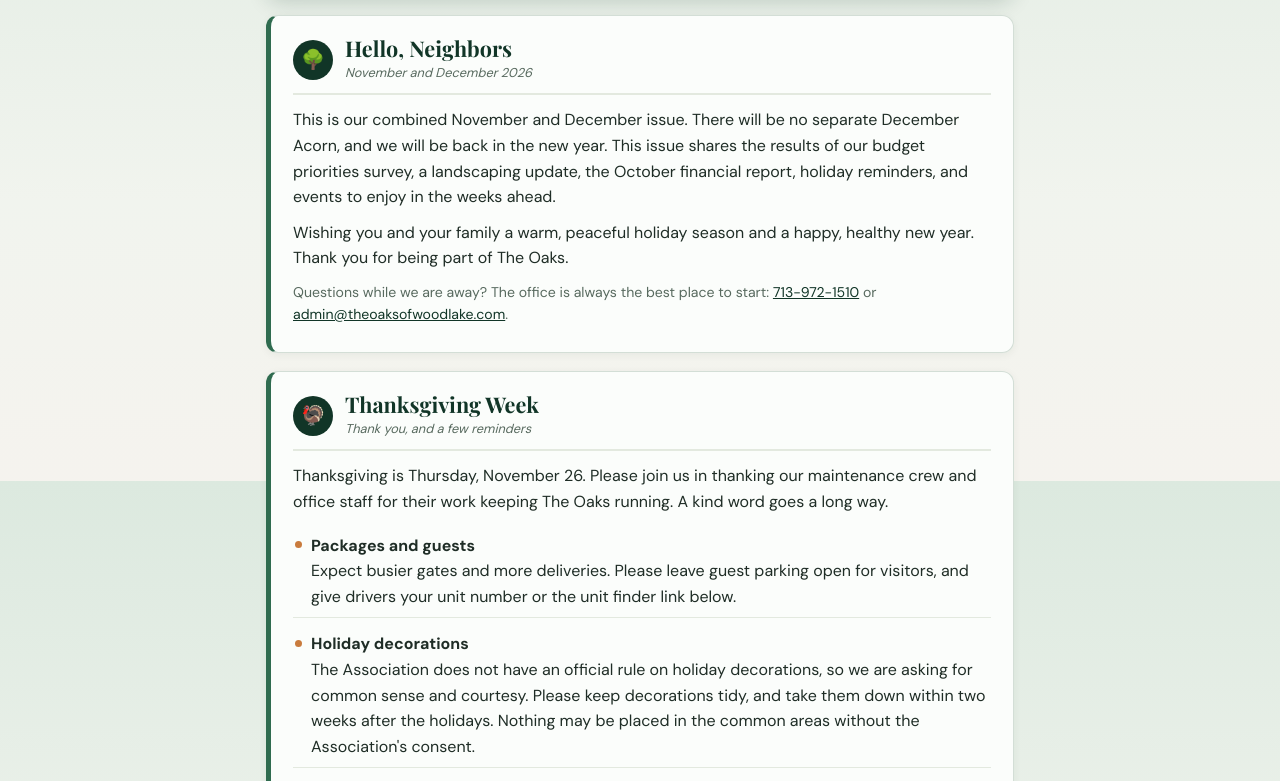
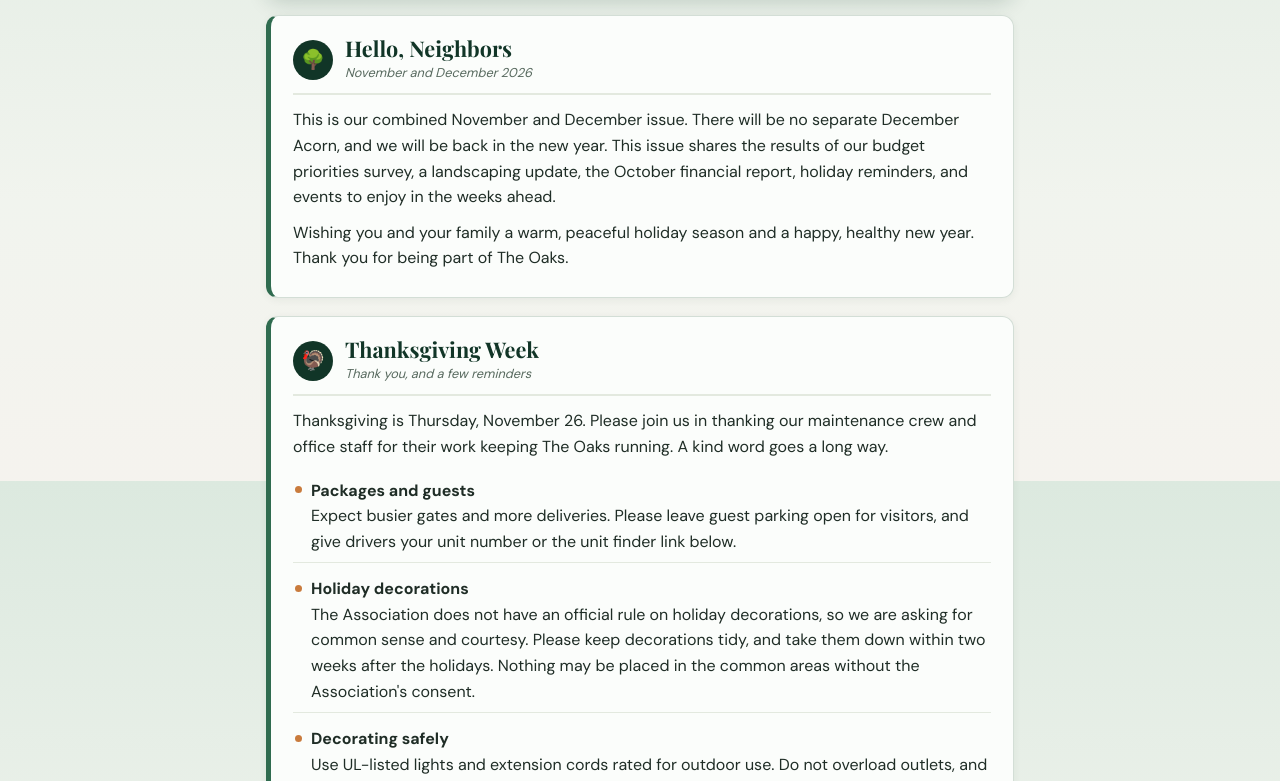
Before and after one commit to Lajonesin/the-acorn-newsletter, a plain HTML site: page index.html in a window 1280 px wide. Shown: the part 319-1100 px from the top of the page. Drawn offline with nearby package versions, Linux system fonts and the light colour scheme.

Commit message:
Remove 'Questions while we are away' line from opening card
Co-Authored-By: Claude Sonnet 5.5 <noreply@anthropic.com>
Claude-Session: https://claude.ai/code/session_01JNaWkd5eFLCZpQtuHTd8ts

```diff
--- a/index.html
+++ b/index.html
@@ -121,7 +121,6 @@
   <div class="hd"><div class="ic">🌳</div><div><h2>Hello, Neighbors</h2><div class="sub">November and December 2026</div></div></div>
   <p>This is our combined November and December issue. There will be no separate December Acorn, and we will be back in the new year. This issue shares the results of our budget priorities survey, a landscaping update, the October financial report, holiday reminders, and events to enjoy in the weeks ahead.</p>
   <p>Wishing you and your family a warm, peaceful holiday season and a happy, healthy new year. Thank you for being part of The Oaks.</p>
-  <p class="muted">Questions while we are away? The office is always the best place to start: <a href="tel:7139721510">713-972-1510</a> or <a href="mailto:admin@theoaksofwoodlake.com">admin@theoaksofwoodlake.com</a>.</p>
 </section>
 <section class="card">
   <div class="hd"><div class="ic">🦃</div><div><h2>Thanksgiving Week</h2><div class="sub">Thank you, and a few reminders</div></div></div>
```
Also changed, not shown: the-acorn-november-december-2026.html (+0 -1 lines).
